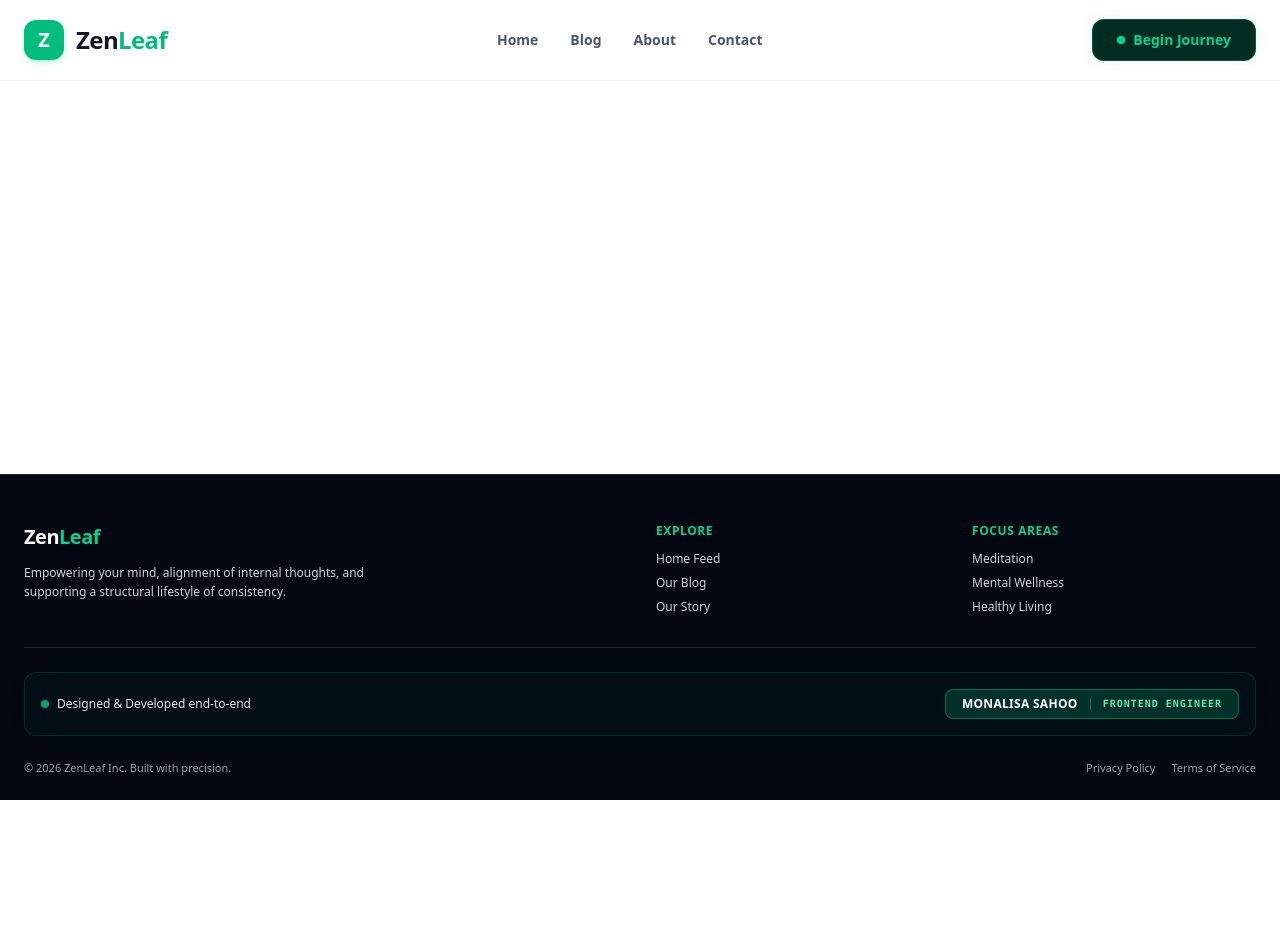
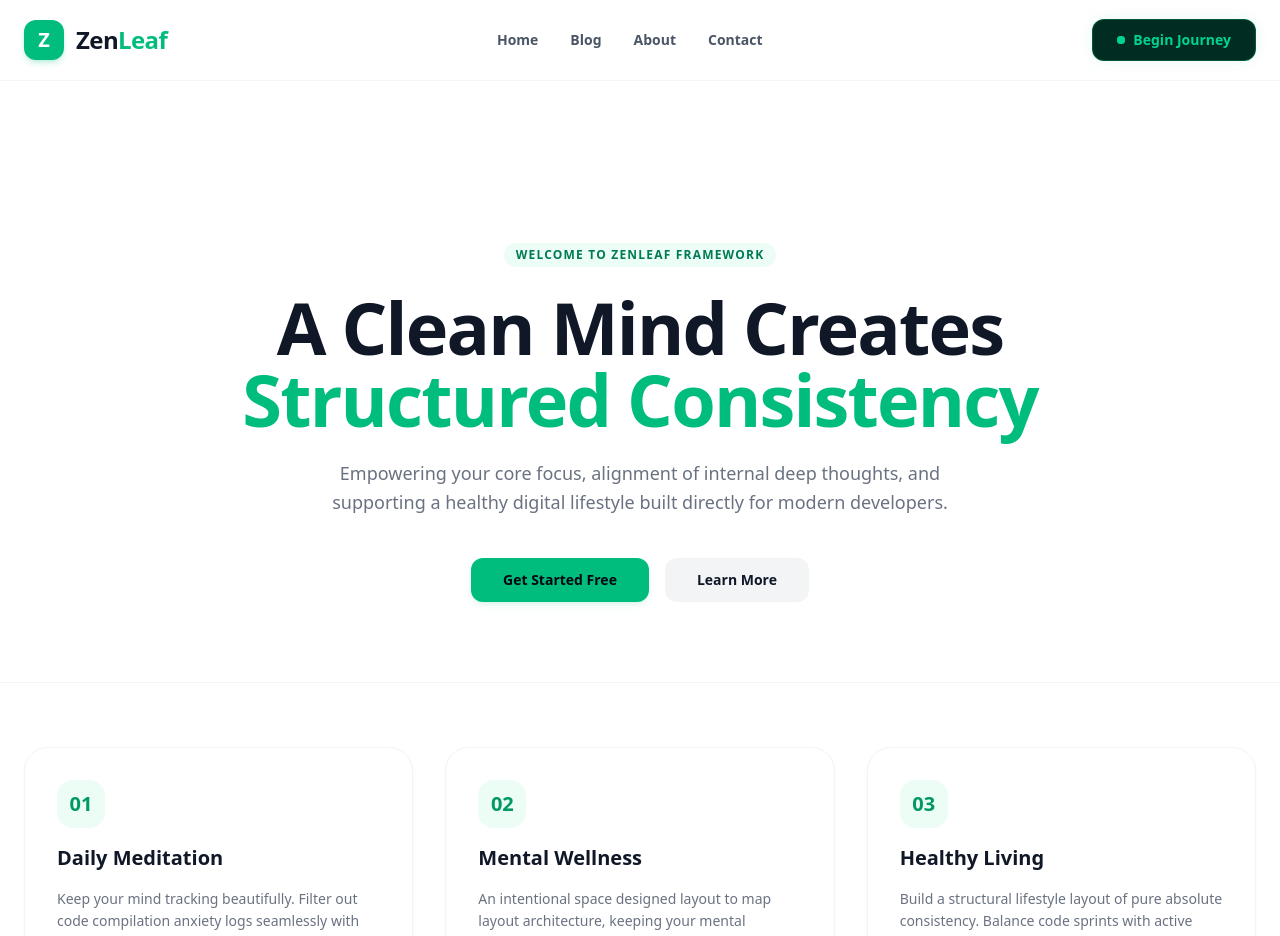
Before and after one commit to sahoomonalisa023-ship-it/zenleaf-nextjs-app, a Next.js app: page / in a window 1280 px wide. Shown: the top 936 px of the page. Before the commit the page ends 800 px from the top, so only its background shows below. Built offline with nearby package versions, Linux system fonts and the light colour scheme.

Commit message:
Fix: Restored home page hero section and feature cards layout

```diff
--- a/src/app/layout.js
+++ b/src/app/layout.js
@@ -22,7 +22,9 @@ export default function RootLayout({ children }) {
       lang="en"
       className={`${geistSans.variable} ${geistMono.variable} h-full antialiased`}
     >
-      <body className="min-h-full flex flex-col bg-white">{children}</body>
+      <body className="min-h-full flex flex-col bg-white text-gray-900">
+        {children}
+      </body>
     </html>
   );
 }
--- a/src/app/page.js
+++ b/src/app/page.js
@@ -1,41 +1,92 @@
-import { Geist, Geist_Mono } from "next/font/google";
-import "./globals.css";
+"use client";
+
+import React from "react";
 import Navbar from "./components/Navbar";
 import Footer from "./components/Footer";
 
-const geistSans = Geist({
-  variable: "--font-geist-sans",
-  subsets: ["latin"],
-});
+export default function HomePage() {
+  return (
+    <div className="min-h-screen bg-white flex flex-col justify-between">
+      {/* 1. GLOBAL NAVBAR */}
+      <Navbar />
 
-const geistMono = Geist_Mono({
-  variable: "--font-geist-mono",
-  subsets: ["latin"],
-});
+      {/* MAIN CONTENT AREA */}
+      <main className="flex-1 pt-20">
+        {/* 2. HERO SECTION */}
+        <section className="max-w-7xl mx-auto px-6 py-20 text-center space-y-6">
+          <div className="inline-block px-3 py-1 bg-emerald-50 text-emerald-700 text-xs font-bold tracking-widest uppercase rounded-full">
+            Welcome to ZenLeaf Framework
+          </div>
+          <h1 className="text-5xl sm:text-7xl font-black tracking-tight text-gray-900 leading-none">
+            A Clean Mind Creates <br />
+            <span className="text-emerald-500">Structured Consistency</span>
+          </h1>
+          <p className="max-w-2xl mx-auto text-gray-500 text-base sm:text-lg font-light leading-relaxed">
+            Empowering your core focus, alignment of internal deep thoughts, and
+            supporting a healthy digital lifestyle built directly for modern
+            developers.
+          </p>
+          <div className="pt-4 flex justify-center gap-4">
+            <button className="px-8 py-3 bg-emerald-500 hover:bg-emerald-600 text-gray-950 font-bold text-sm rounded-xl transition-all shadow-md shadow-emerald-500/10">
+              Get Started Free
+            </button>
+            <button className="px-8 py-3 bg-gray-100 hover:bg-gray-200 text-gray-900 font-semibold text-sm rounded-xl transition-all">
+              Learn More
+            </button>
+          </div>
+        </section>
 
-export const metadata = {
-  title: "ZenLeaf - Mindfulness Platform",
-  description: "Empowering your mind and supporting a structural lifestyle.",
-};
+        {/* 3. FEATURE CARDS SECTION */}
+        <section className="max-w-7xl mx-auto px-6 py-16 border-t border-gray-100">
+          <div className="grid grid-cols-1 md:grid-cols-3 gap-8">
+            {/* Card 1 */}
+            <div className="p-8 bg-white border border-gray-100 rounded-3xl shadow-xs hover:shadow-xl transition-all duration-300 space-y-4">
+              <div className="w-12 h-12 bg-emerald-50 rounded-2xl flex items-center justify-center text-emerald-600 text-xl font-bold">
+                01
+              </div>
+              <h3 className="text-xl font-bold text-gray-900">
+                Daily Meditation
+              </h3>
+              <p className="text-gray-500 text-sm leading-relaxed font-light">
+                Keep your mind tracking beautifully. Filter out code compilation
+                anxiety logs seamlessly with micro sessions.
+              </p>
+            </div>
 
-export default function RootLayout({ children }) {
-  return (
-    <html
-      lang="en"
-      className={`${geistSans.variable} ${geistMono.variable} h-full antialiased`}
-    >
-      <body className="min-h-full flex flex-col justify-between bg-white text-gray-900">
-        <div>
-          {/* Global Navbar: Saare pages par top par dikhega */}
-          <Navbar />
+            {/* Card 2 */}
+            <div className="p-8 bg-white border border-gray-100 rounded-3xl shadow-xs hover:shadow-xl transition-all duration-300 space-y-4">
+              <div className="w-12 h-12 bg-emerald-50 rounded-2xl flex items-center justify-center text-emerald-600 text-xl font-bold">
+                02
+              </div>
+              <h3 className="text-xl font-bold text-gray-900">
+                Mental Wellness
+              </h3>
+              <p className="text-gray-500 text-sm leading-relaxed font-light">
+                An intentional space designed layout to map layout architecture,
+                keeping your mental framework completely clean.
+              </p>
+            </div>
 
-          {/* Main Content Area: Navbar ke niche se content start karne ke liye pt-20 lagaya hai */}
-          <main className="pt-20">{children}</main>
-        </div>
+            {/* Card 3 */}
+            <div className="p-8 bg-white border border-gray-100 rounded-3xl shadow-xs hover:shadow-xl transition-all duration-300 space-y-4">
+              <div className="w-12 h-12 bg-emerald-50 rounded-2xl flex items-center justify-center text-emerald-600 text-xl font-bold">
+                03
+              </div>
+              <h3 className="text-xl font-bold text-gray-900">
+                Healthy Living
+              </h3>
+              <p className="text-gray-500 text-sm leading-relaxed font-light">
+                Build a structural lifestyle layout of pure absolute
+                consistency. Balance code sprints with active breathing
+                patterns.
+              </p>
+            </div>
+          </div>
+        </section>
+      </main>
 
-        {/* Global Footer: Ab yeh automatic saare pages ke bottom par scroll karne pe milega */}
-        <Footer />
-      </body>
-    </html>
+      {/* 4. GLOBAL FOOTER */}
+      <Footer />
+    </div>
   );
 }
```
